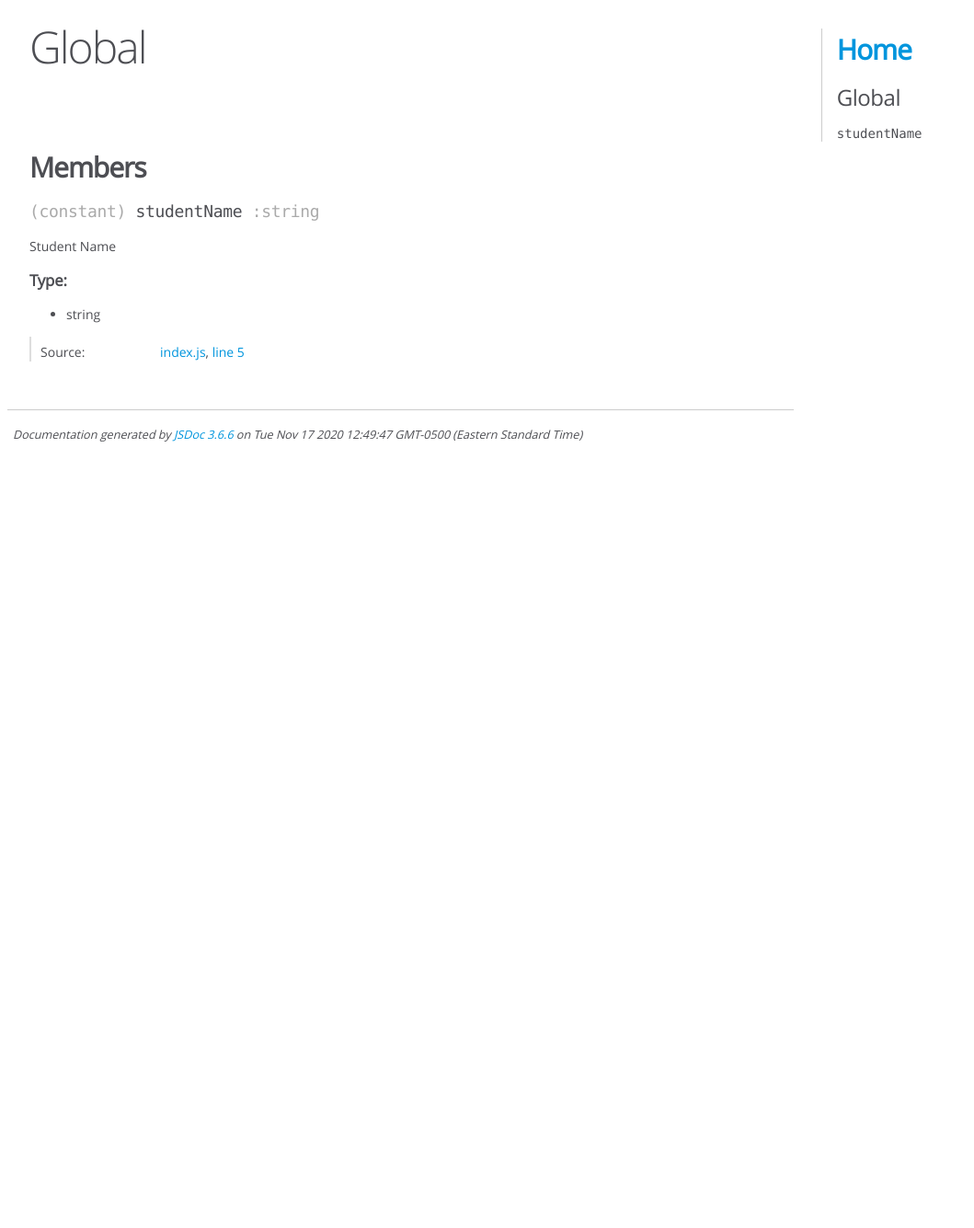
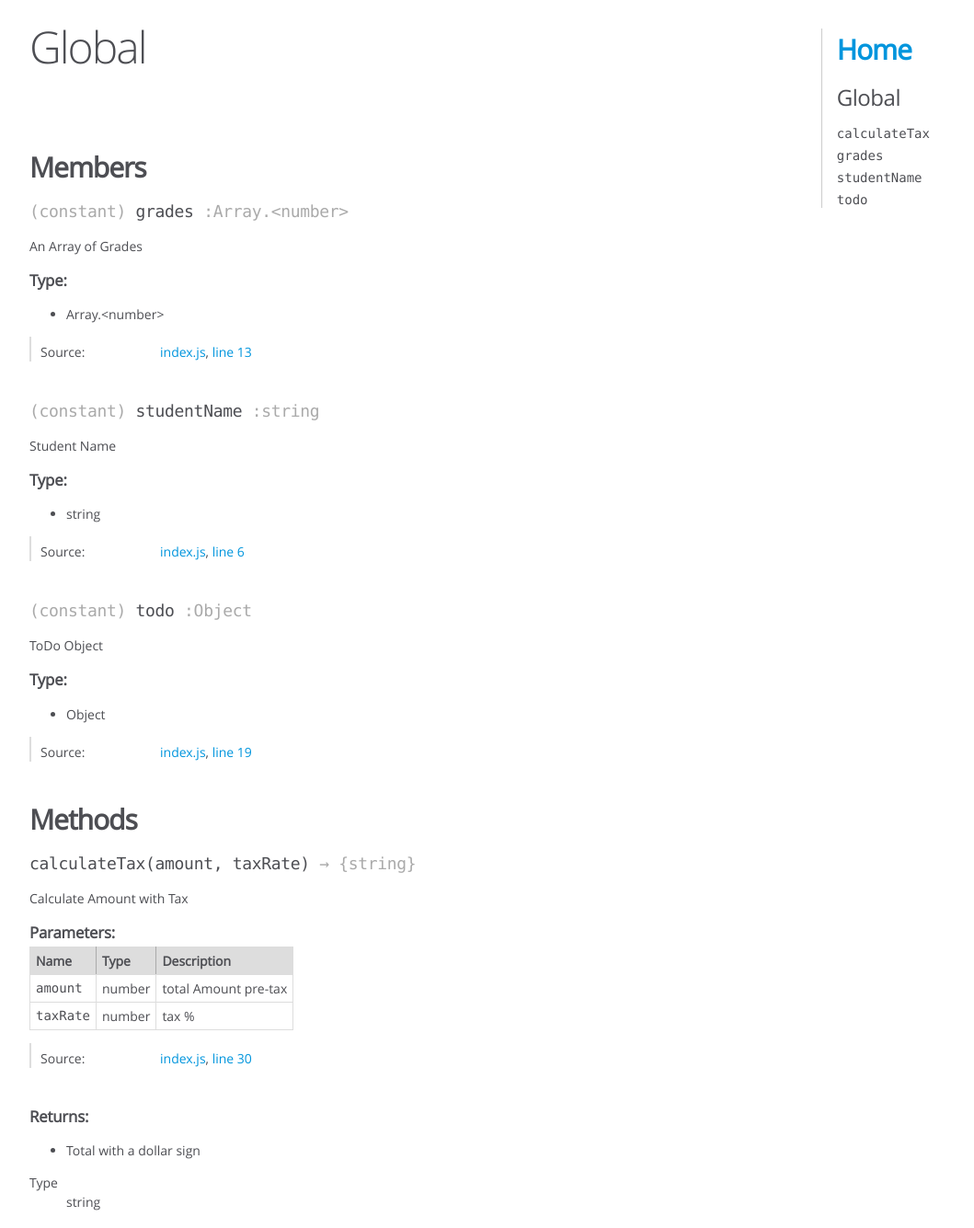
Before and after one commit to edensongjbs/js-doc-tutorial, a website: page docs/global.html in a window 1280 px wide. Shown: the part 5-1340 px from the top of the page at 92% size, without its empty margins (0-1059 px from the left). Before the commit the page ends 800 px from the top, so only its background shows below. Drawn offline with Linux system fonts and the light colour scheme.

Commit message:
doc function and objects and classes

```diff
--- a/docs/global.html
+++ b/docs/global.html
@@ -98,6 +98,78 @@
 
 
 
+<h4 class="name" id="grades"><span class="type-signature">(constant) </span>grades<span class="type-signature"> :Array.&lt;number></span></h4>
+
+
+
+
+<div class="description">
+    <p>An Array of Grades</p>
+</div>
+
+
+
+    <h5>Type:</h5>
+    <ul>
+        <li>
+
+<span class="param-type">Array.&lt;number></span>
+
+
+        </li>
+    </ul>
+
+
+
+
+
+<dl class="details">
+
+
+
+
+
+
+
+
+
+
+
+
+
+
+
+
+
+
+
+
+
+
+
+
+
+
+    <dt class="tag-source">Source:</dt>
+    <dd class="tag-source"><ul class="dummy"><li>
+        <a href="index.js.html">index.js</a>, <a href="index.js.html#line13">line 13</a>
+    </li></ul></dd>
+
+
+
+
+
+
+
+</dl>
+
+
+
+
+
+
+
+
 <h4 class="name" id="studentName"><span class="type-signature">(constant) </span>studentName<span class="type-signature"> :string</span></h4>
 
 
@@ -152,7 +224,231 @@
 
     <dt class="tag-source">Source:</dt>
     <dd class="tag-source"><ul class="dummy"><li>
-        <a href="index.js.html">index.js</a>, <a href="index.js.html#line5">line 5</a>
+        <a href="index.js.html">index.js</a>, <a href="index.js.html#line6">line 6</a>
+    </li></ul></dd>
+
+
+
+
+
+
+
+</dl>
+
+
+
+
+
+
+
+
+<h4 class="name" id="todo"><span class="type-signature">(constant) </span>todo<span class="type-signature"> :Object</span></h4>
+
+
+
+
+<div class="description">
+    <p>ToDo Object</p>
+</div>
+
+
+
+    <h5>Type:</h5>
+    <ul>
+        <li>
+
+<span class="param-type">Object</span>
+
+
+        </li>
+    </ul>
+
+
+
+
+
+<dl class="details">
+
+
+
+
+
+
+
+
+
+
+
+
+
+
+
+
+
+
+
+
+
+
+
+
+
+
+    <dt class="tag-source">Source:</dt>
+    <dd class="tag-source"><ul class="dummy"><li>
+        <a href="index.js.html">index.js</a>, <a href="index.js.html#line19">line 19</a>
+    </li></ul></dd>
+
+
+
+
+
+
+
+</dl>
+
+
+
+
+
+
+
+
+
+
+        <h3 class="subsection-title">Methods</h3>
+
+
+
+
+
+
+
+    <h4 class="name" id="calculateTax"><span class="type-signature"></span>calculateTax<span class="signature">(amount, taxRate)</span><span class="type-signature"> &rarr; {string}</span></h4>
+
+
+
+
+
+
+<div class="description">
+    <p>Calculate Amount with Tax</p>
+</div>
+
+
+
+
+
+
+
+
+
+    <h5>Parameters:</h5>
+
+
+<table class="params">
+    <thead>
+    <tr>
+
+        <th>Name</th>
+
+
+        <th>Type</th>
+
+
+
+
+
+        <th class="last">Description</th>
+    </tr>
+    </thead>
+
+    <tbody>
+
+
+        <tr>
+
+                <td class="name"><code>amount</code></td>
+
+
+            <td class="type">
+
+
+<span class="param-type">number</span>
+
+
+
+            </td>
+
+
+
+
+
+            <td class="description last"><p>total Amount pre-tax</p></td>
+        </tr>
+
+
+
+        <tr>
+
+                <td class="name"><code>taxRate</code></td>
+
+
+            <td class="type">
+
+
+<span class="param-type">number</span>
+
+
+
+            </td>
+
+
+
+
+
+            <td class="description last"><p>tax %</p></td>
+        </tr>
+
+
+    </tbody>
+</table>
+
+
+
+
+
+
+<dl class="details">
+
+
+
+
+
+
+
+
+
+
+
+
+
+
+
+
+
+
+
+
+
+
+
+
+
+
+    <dt class="tag-source">Source:</dt>
+    <dd class="tag-source"><ul class="dummy"><li>
+        <a href="index.js.html">index.js</a>, <a href="index.js.html#line30">line 30</a>
     </li></ul></dd>
 
 
@@ -176,6 +472,42 @@
 
 
 
+
+<h5>Returns:</h5>
+
+
+<div class="param-desc">
+    <ul>
+<li>Total with a dollar sign</li>
+</ul>
+</div>
+
+
+
+<dl>
+    <dt>
+        Type
+    </dt>
+    <dd>
+
+<span class="param-type">string</span>
+
+
+    </dd>
+</dl>
+
+
+
+
+
+
+
+
+
+
+
+
+
 </article>
 
 </section>
@@ -186,13 +518,13 @@
 </div>
 
 <nav>
-    <h2><a href="index.html">Home</a></h2><h3>Global</h3><ul><li><a href="global.html#studentName">studentName</a></li></ul>
+    <h2><a href="index.html">Home</a></h2><h3>Global</h3><ul><li><a href="global.html#calculateTax">calculateTax</a></li><li><a href="global.html#grades">grades</a></li><li><a href="global.html#studentName">studentName</a></li><li><a href="global.html#todo">todo</a></li></ul>
 </nav>
 
 <br class="clear">
 
 <footer>
-    Documentation generated by <a href="https://github.com/jsdoc/jsdoc">JSDoc 3.6.6</a> on Tue Nov 17 2020 12:49:47 GMT-0500 (Eastern Standard Time)
+    Documentation generated by <a href="https://github.com/jsdoc/jsdoc">JSDoc 3.6.6</a> on Tue Nov 17 2020 13:21:34 GMT-0500 (Eastern Standard Time)
 </footer>
 
 <script> prettyPrint(); </script>
```
Also changed, not shown: docs/index.html (+2 -2 lines), docs/index.js.html (+33 -4 lines), src/index.js (+51 -1 lines).
